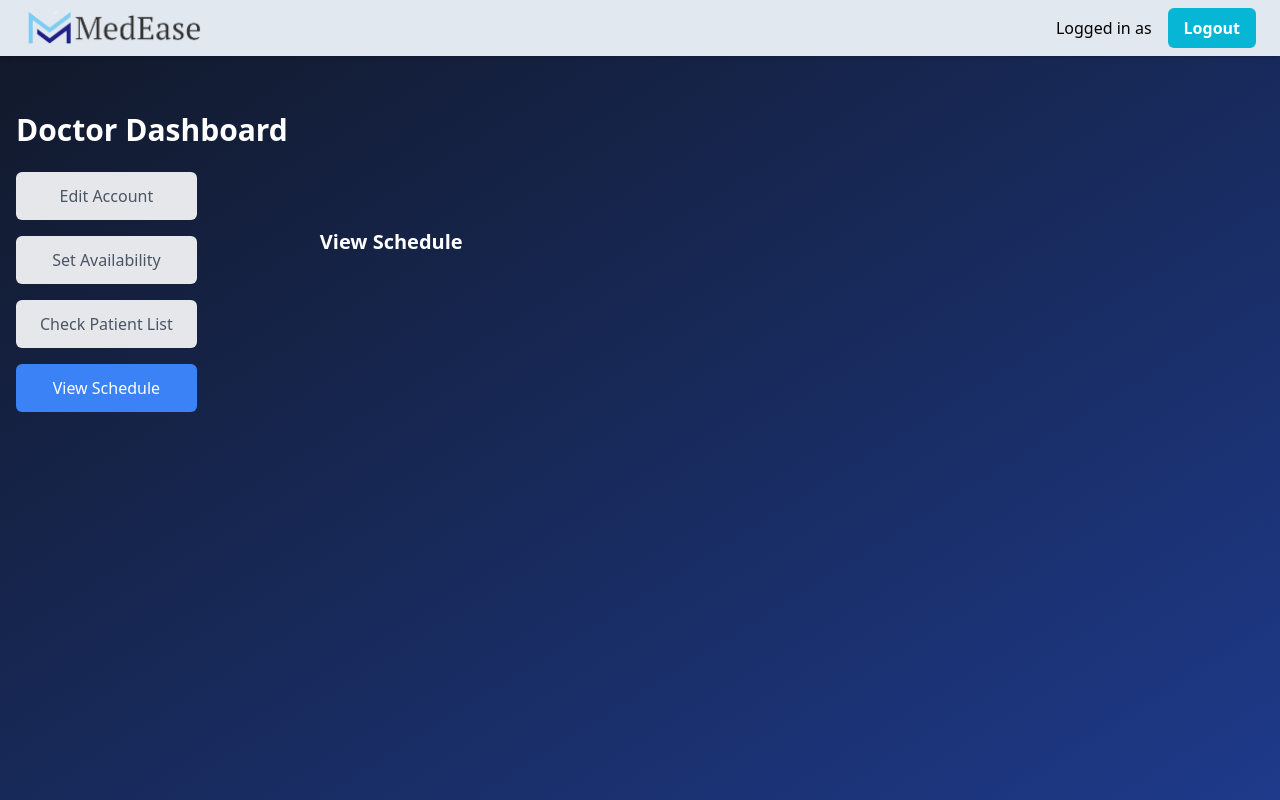
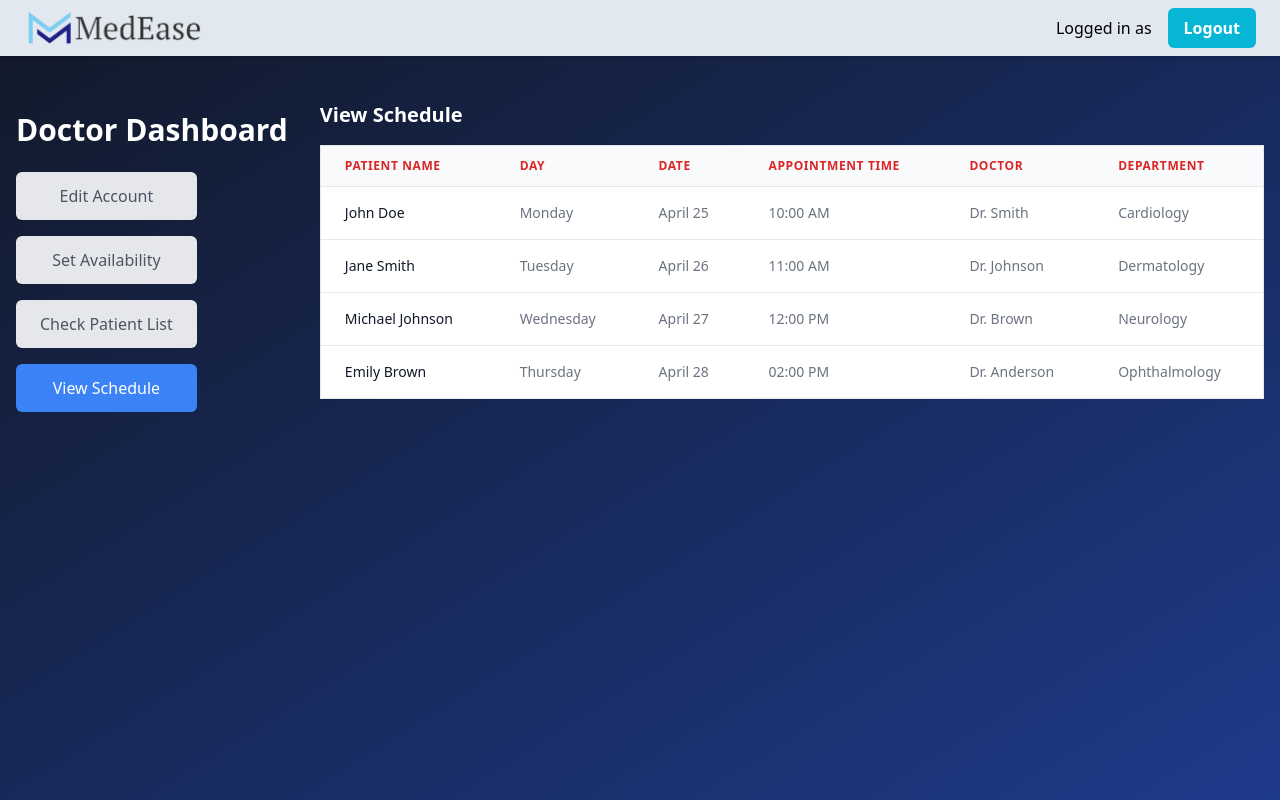
Before and after one commit to NafisFaiyaz007/MedEase_CSE499_SeniorDesign, a Next.js app in the folder medease/frontend/: page /doctorDashboard in a window 1280 px wide. Both pictures are taken after a click on the button "View Schedule". Built offline with nearby package versions, Linux system fonts and the light colour scheme; no server answers.

Commit message:
view schedule

```diff
--- a/medease/frontend/src/app/doctorDashboard/viewSchedule.js
+++ b/medease/frontend/src/app/doctorDashboard/viewSchedule.js
@@ -1,12 +1,119 @@
-import react from "react";
+import React from "react";
 
-const ViewSchedule =() => {
-    return (
-      <div className="space-y-4">
-        <h2 className="text-xl font-semibold text-white mb-4">View Schedule</h2>
-        {/* Add content for viewing schedule */}
+const ViewSchedule = () => {
+  // Sample patient schedule data
+  const scheduleData = [
+    {
+      id: 1,
+      patientName: "John Doe",
+      day: "Monday",
+      date: "April 25",
+      appointmentTime: "10:00 AM",
+      doctor: "Dr. Smith",
+      department: "Cardiology",
+    },
+    {
+      id: 2,
+      patientName: "Jane Smith",
+      day: "Tuesday",
+      date: "April 26",
+      appointmentTime: "11:00 AM",
+      doctor: "Dr. Johnson",
+      department: "Dermatology",
+    },
+    {
+      id: 3,
+      patientName: "Michael Johnson",
+      day: "Wednesday",
+      date: "April 27",
+      appointmentTime: "12:00 PM",
+      doctor: "Dr. Brown",
+      department: "Neurology",
+    },
+    {
+      id: 4,
+      patientName: "Emily Brown",
+      day: "Thursday",
+      date: "April 28",
+      appointmentTime: "02:00 PM",
+      doctor: "Dr. Anderson",
+      department: "Ophthalmology",
+    },
+  ];
+
+  return (
+    <div className="space-y-4">
+      <h2 className="text-xl font-semibold text-white mb-4">View Schedule</h2>
+      <div className="overflow-x-auto">
+        <table className="min-w-full border border-gray-200">
+          <thead className="bg-gray-50">
+            <tr>
+              <th
+                scope="col"
+                className="px-6 py-3 text-left text-xs font-bold text-red-600 uppercase tracking-wider border-b"
+              >
+                Patient Name
+              </th>
+              <th
+                scope="col"
+                className="px-6 py-3 text-left text-xs font-bold text-red-600 uppercase tracking-wider border-b"
+              >
+                Day
+              </th>
+              <th
+                scope="col"
+                className="px-6 py-3 text-left text-xs font-bold text-red-600 uppercase tracking-wider border-b"
+              >
+                Date
+              </th>
+              <th
+                scope="col"
+                className="px-6 py-3 text-left text-xs font-bold text-red-600 uppercase tracking-wider border-b"
+              >
+                Appointment Time
+              </th>
+              <th
+                scope="col"
+                className="px-6 py-3 text-left text-xs font-bold text-red-600 uppercase tracking-wider border-b"
+              >
+                Doctor
+              </th>
+              <th
+                scope="col"
+                className="px-6 py-3 text-left text-xs font-bold text-red-600 uppercase tracking-wider border-b"
+              >
+                Department
+              </th>
+            </tr>
+          </thead>
+          <tbody className="bg-white divide-y divide-gray-200">
+            {scheduleData.map((scheduleItem) => (
+              <tr key={scheduleItem.id}>
+                <td className="px-6 py-4 whitespace-nowrap text-sm font-medium text-gray-900 border-b">
+                  {scheduleItem.patientName}
+                </td>
+                <td className="px-6 py-4 whitespace-nowrap text-sm text-gray-500 border-b">
+                  {scheduleItem.day}
+                </td>
+                <td className="px-6 py-4 whitespace-nowrap text-sm text-gray-500 border-b">
+                  {scheduleItem.date}
+                </td>
+                <td className="px-6 py-4 whitespace-nowrap text-sm text-gray-500 border-b">
+                  {scheduleItem.appointmentTime}
+                </td>
+                <td className="px-6 py-4 whitespace-nowrap text-sm text-gray-500 border-b">
+                  {scheduleItem.doctor}
+                </td>
+                <td className="px-6 py-4 whitespace-nowrap text-sm text-gray-500 border-b">
+                  {scheduleItem.department}
+                </td>
+              </tr>
+            ))}
+          </tbody>
+        </table>
       </div>
-    );
+
+    </div>
+  );
 };
-
 export default ViewSchedule;
--- a/medease/frontend/src/app/patientDashboard/pdfcomp.js
+++ b/medease/frontend/src/app/patientDashboard/pdfcomp.js
@@ -20,7 +20,7 @@ const PdfComp = (props) => {
   console.log(isImage);
 
   return (
-    <div className="pdf-div">
+    <div className="pdf-div p-5">
       {isPdf && (
         <div>
           <p>
```
